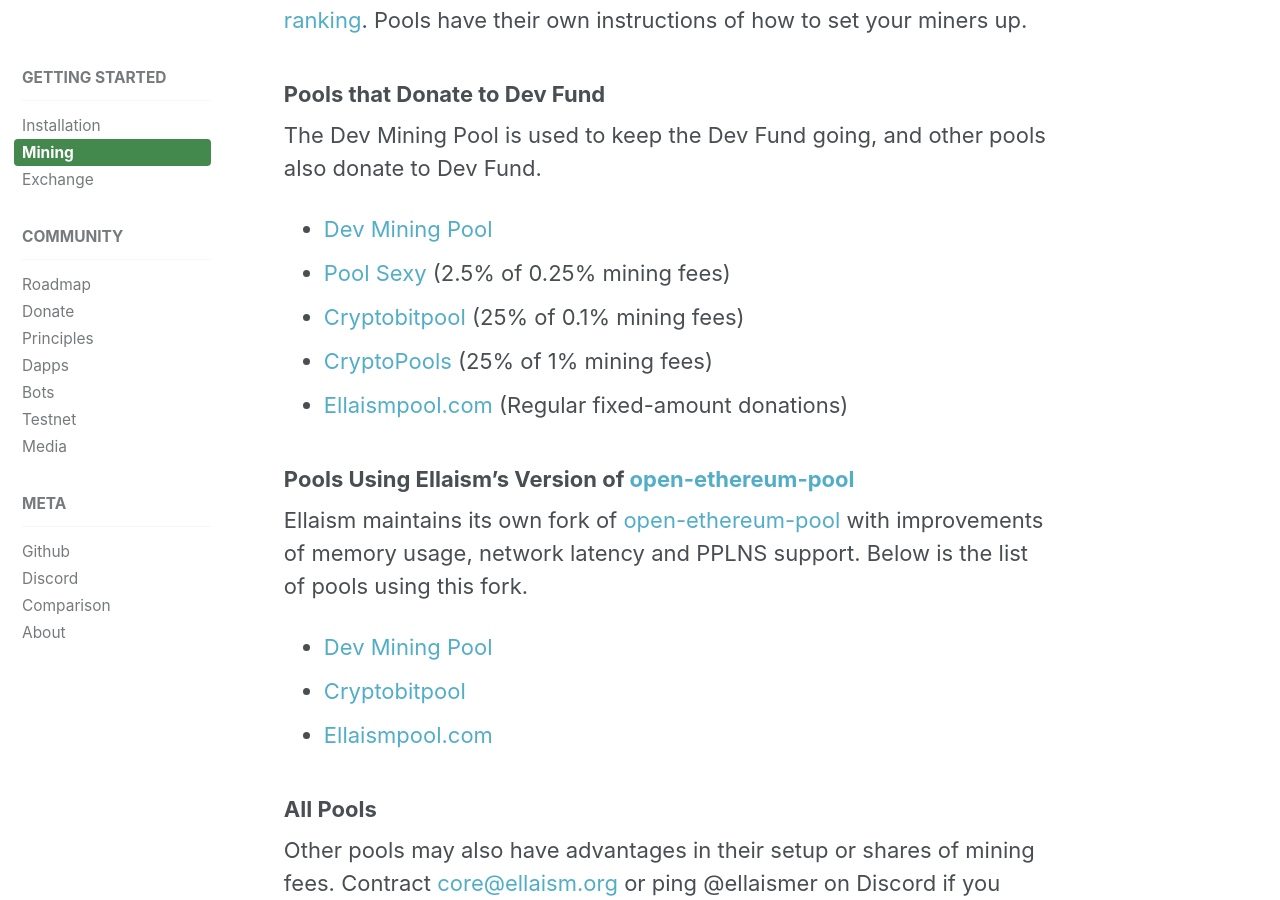
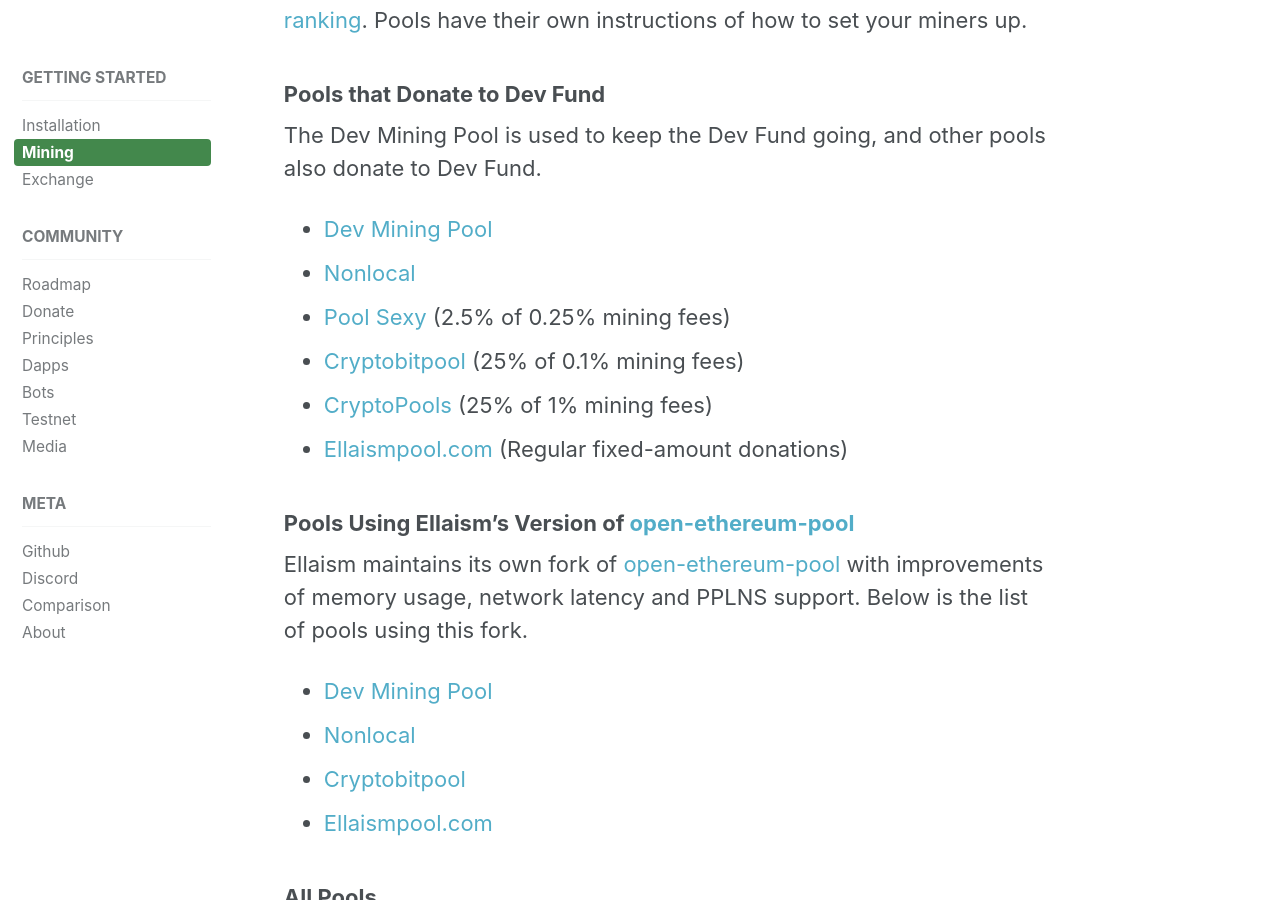
Before and after one commit to ellaism/ellaism.org, a Jekyll site: the page built from _docs/mining.md, in a window 1280 px wide and 900 px high, scrolled down 816 px. Built offline with Jekyll 4.4.1, drawn with Linux system fonts in a browser that asks for light colours.

Commit message:
Added Nonlocal mining pool to mining doc
Added my pool that runs open-ethereum-pool that has 1% pool fee that goes to dev fund.

```diff
--- a/_docs/mining.md
+++ b/_docs/mining.md
@@ -28,6 +28,7 @@
 donate to Dev Fund.
 
 * [Dev Mining Pool](https://pool.ellaism.org)
+* [Nonlocal](https://pool.nonlocal.ca)
 * [Pool Sexy](http://ella.pool.sexy) (2.5% of 0.25% mining fees)
 * [Cryptobitpool](http://ella.cryptobitpool.eu) (25% of 0.1% mining fees)
 * [CryptoPools](http://ella.cryptopools.info) (25% of 1% mining fees)
@@ -38,6 +39,7 @@
 Ellaism maintains its own fork of [open-ethereum-pool](https://github.com/ellaism/open-ethereum-pool) with improvements of memory usage, network latency and PPLNS support. Below is the list of pools using this fork.
 
 * [Dev Mining Pool](https://pool.ellaism.org/)
+* [Nonlocal](https://pool.nonlocal.ca)
 * [Cryptobitpool](http://ella.cryptobitpool.eu/)
 * [Ellaismpool.com](http://ellaismpool.com)
 
```
